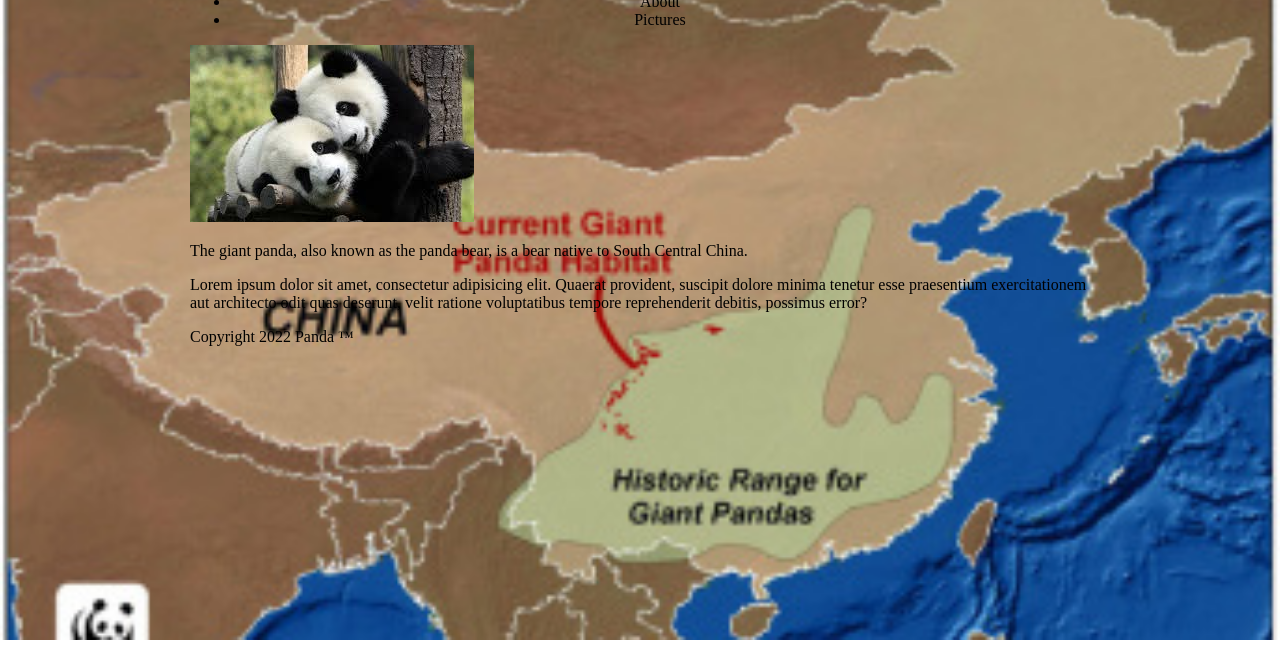
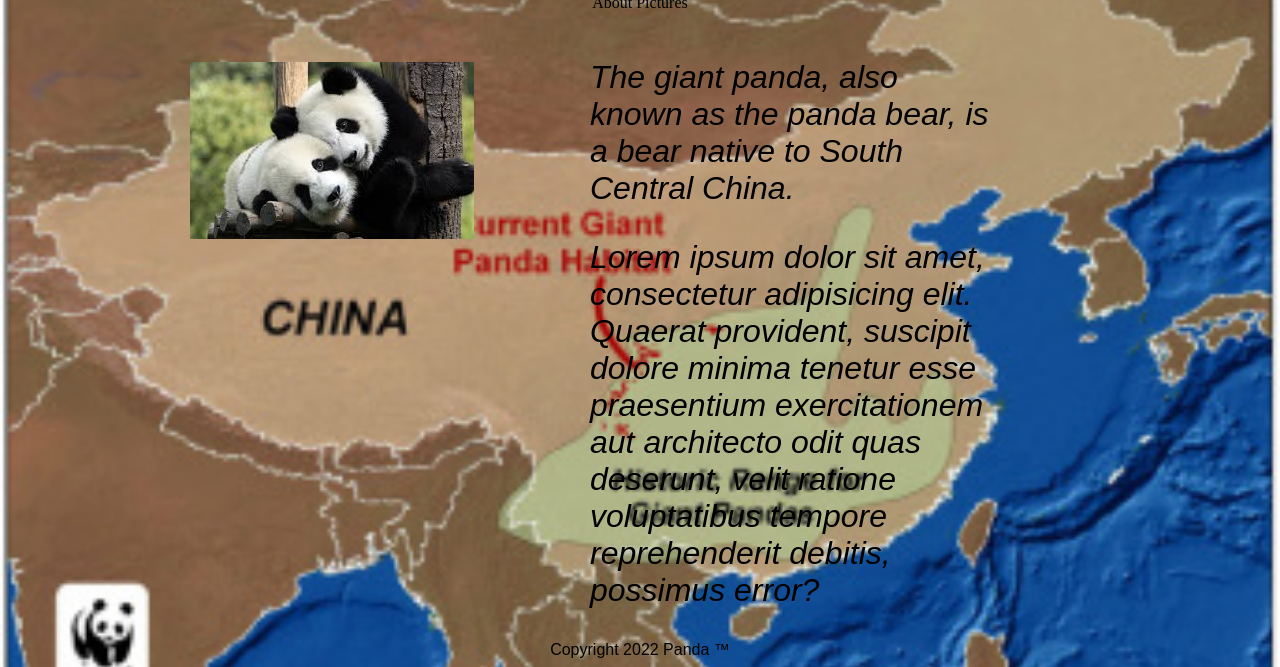
Before and after one commit to AshNick15/HTLM3, a plain HTML site: page index.html in a window 1280 px wide. Shown: the part 160-827 px from the top of the page. Before the commit the page ends 800 px from the top, so only its background shows below. Drawn offline with Linux system fonts and the light colour scheme; a web font is replaced by a local one.

Commit message:
Update main.css

```diff
--- a/main.css
+++ b/main.css
@@ -19,7 +19,7 @@ header{
 }
 
 header h1 {
-	font-size: 55px;
+	font-size: 80px;
 	font-family: liebedoris, sans-serif;
 	font-weight: 700;
 	font-style: italic;
@@ -30,3 +30,35 @@ nav{
 	width: 100%;
 	text-align: center;
 }
+
+nav ul{
+	list-style-type: none;
+	margin: 0;
+	padding: 0;
+}
+
+nav li{
+	display: inline;
+}
+
+.left{
+	width: 400px;
+	float: left;
+	margin-top: 50px;
+	margin-bottom: 30px;
+
+}
+
+.right{
+	width: 400px;
+	float: left;
+	margin-top: 15px;
+	font-family: liebedoris, sans-serif;
+	font-style: italic;
+	font-size: 32px;
+}
+footer{
+	text-align: center;
+	clear: both;
+	font-family: liebedoris, sans-serif;
+}
```
